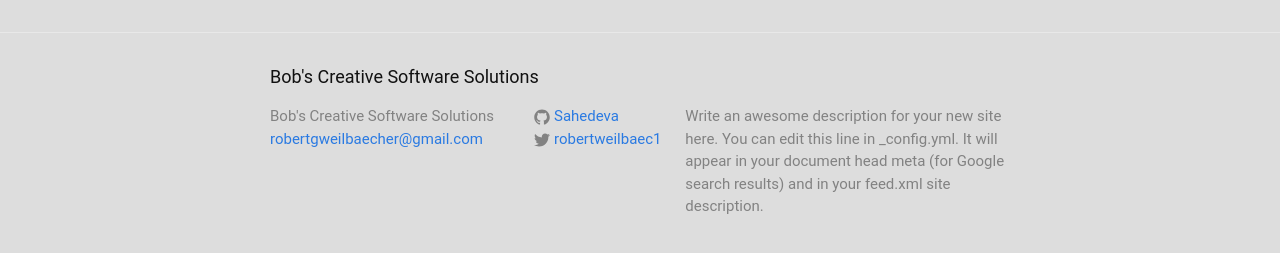
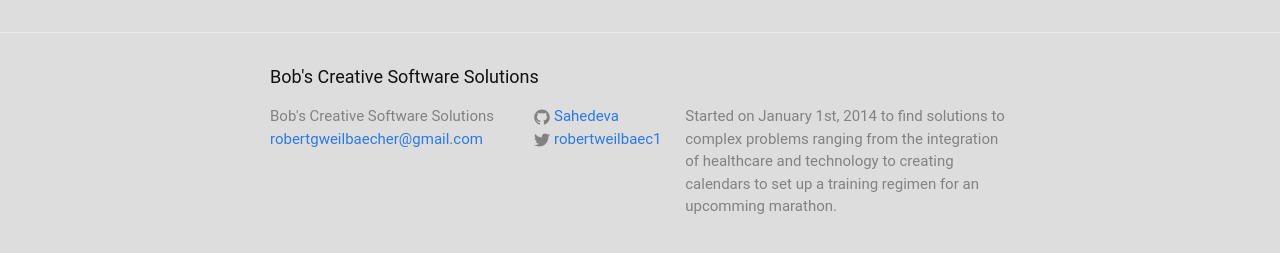
Before and after one commit to Sahedeva/bobs-creative-software-solutions, a Jekyll site: the page built from index.html, in a window 1280 px wide. Shown: the part 264-517 px from the top of the page. Built offline with Jekyll 4.4.1, drawn with Linux system fonts in a browser that asks for light colours.

Commit message:
site description added

```diff
--- a/_config.yml
+++ b/_config.yml
@@ -9,9 +9,7 @@
 title: Bob's Creative Software Solutions
 email: robertgweilbaecher@gmail.com
 description: > # this means to ignore newlines until "baseurl:"
-  Write an awesome description for your new site here. You can edit this
-  line in _config.yml. It will appear in your document head meta (for
-  Google search results) and in your feed.xml site description.
+  Started on January 1st, 2014 to find solutions to complex problems ranging from the integration of healthcare and technology to creating calendars to set up a training regimen for an upcomming marathon.
 baseurl: "/bobs-creative-software-solutions/" # the subpath of your site, e.g. /blog
 url: "http://sahedeva.github.io" # the base hostname & protocol for your site
 twitter_username: robertweilbaec1
```
